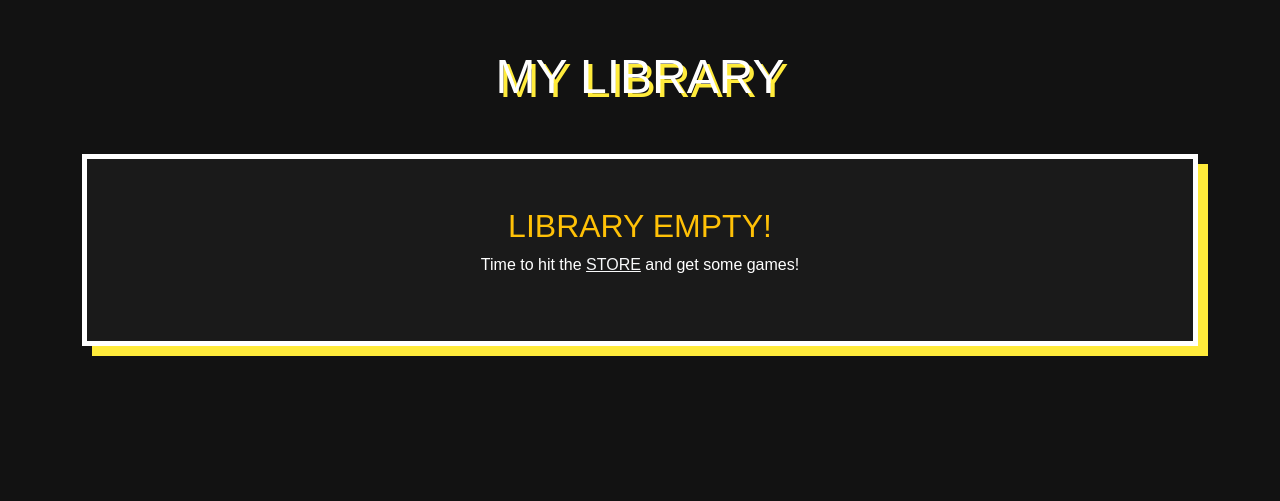
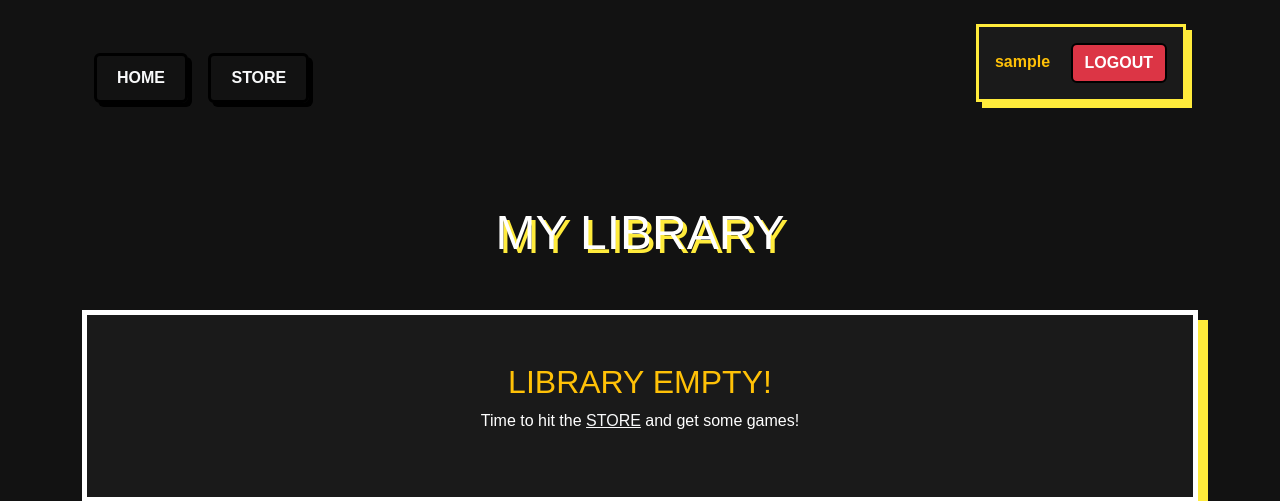
Before and after one commit to DerRealeHier/sqush.io, a Flask app: page /library in a window 1280 px wide. Shown: the top 501 px of the page. Run offline with Flask 3, Linux system fonts and the light colour scheme; the visitor is signed in with stand-in values (Sample User, id 1); data that the repository does not hold is empty.

Commit message:
whoops forgot one version 0.3.6.2

```diff
--- a/app.py
+++ b/app.py
@@ -27,7 +27,6 @@ def inject_models():
     return dict(Screenshot=Screenshot, Video=Video)
 
 #secruity first huh? and then the Database
-app.config["SECRET_KEY"] = "super-secret-sqush-key-change-this-later" # Great Name isn't it xD
 app.config["SQLALCHEMY_DATABASE_URI"] = "sqlite:///db.sqlite3"
 app.config["SQLALCHEMY_TRACK_MODIFICATIONS"] = False
 
--- a/templates/library.html
+++ b/templates/library.html
@@ -35,6 +35,21 @@
     </style>
 </head>
 <body>
+<nav class="container p-4 d-flex justify-content-between align-items-center">
+    <div>
+        <a href="{{ url_for('home') }}" class="btn btn-outline-light fw-bold btn-comic" style="padding: 10px 20px;">HOME</a>
+        <a href="{{ url_for('store_front') }}" class="btn btn-outline-light fw-bold btn-comic ms-3" style="padding: 10px 20px;">STORE</a>
+    </div>
+    <div class="comic-frame p-3" style="border: 3px solid #ffeb3b; box-shadow: 6px 6px 0px #ffeb3b;">
+        {% if current_user.is_authenticated %}
+        <span class="text-warning fw-bold me-3">{{ current_user.username }}</span>
+        <a href="{{ url_for('logout') }}" class="btn btn-danger fw-bold" style="border: 2px solid #000;">LOGOUT</a>
+        {% else %}
+        <a href="{{ url_for('login') }}" class="btn btn-light fw-bold me-2" style="border: 2px solid #000;">LOGIN</a>
+        <a href="{{ url_for('register') }}" class="btn btn-warning fw-bold" style="border: 2px solid #000;">REGISTER</a>
+        {% endif %}
+    </div>
+</nav>
 <div class="container py-5">
     <h1 class="mb-5 text-center">MY LIBRARY</h1>
     {% for game in games %}
```
Also changed, not shown: templates/admin.html (+16 -7 lines).
